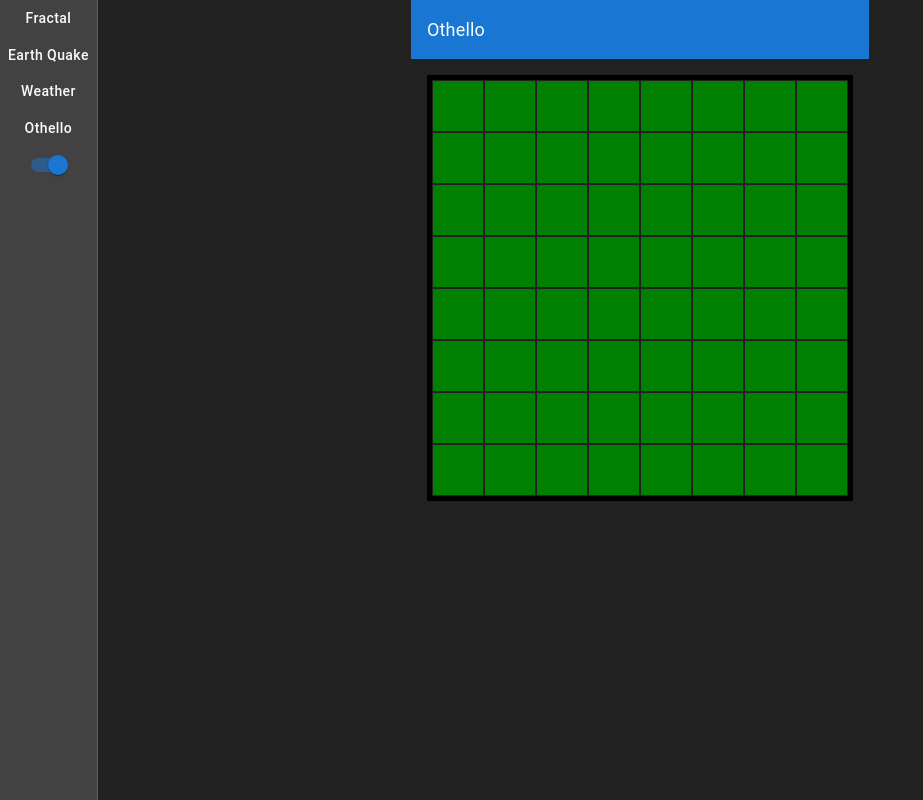
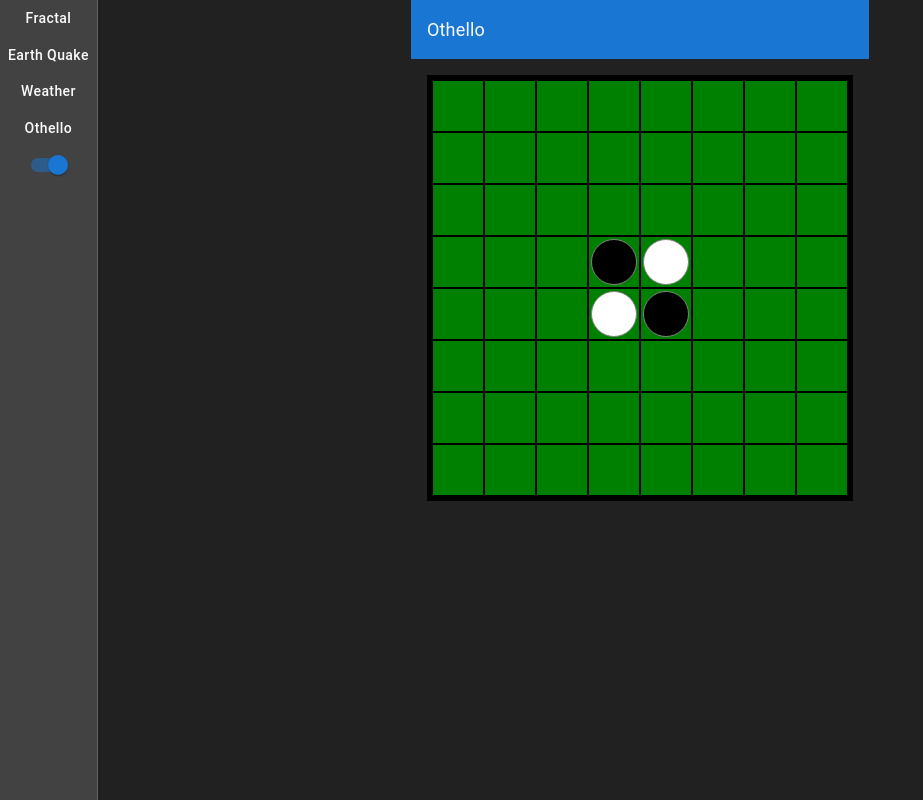
Before and after one commit to ClarenceLuk/web-app, a React (Create React App) app: page / in a window 1280 px wide. Both pictures are taken after a click on the button "Othello". Shown: the whole page, without its empty margins (0-923 px from the left). Built offline with nearby package versions, Linux system fonts and the light colour scheme.

Commit message:
added styles for black/white/valid moves

```diff
--- a/src/pages/othello/cell/cell.module.css
+++ b/src/pages/othello/cell/cell.module.css
@@ -4,3 +4,29 @@
   background-color: green;
   margin: 1px;
 }
+
+.black {
+  height: 46px;
+  width: 46px;
+  background-color: black;
+  border-radius: 50%;
+  margin: 2px;
+  border: 1px solid gray;
+}
+
+.white {
+  height: 46px;
+  width: 46px;
+  background-color: white;
+  border-radius: 50%;
+  margin: 2px;
+  border: 1px solid gray;
+}
+
+.valid {
+  height: 10px;
+  width: 10px;
+  background-color: darkslategray;
+  border-radius: 50%;
+  margin: 20px;
+}
--- a/src/pages/othello/cell/cell.tsx
+++ b/src/pages/othello/cell/cell.tsx
@@ -2,14 +2,30 @@ import React from "react";
 import styles from "./cell.module.css";
 
 interface CellProps {
-  value: string;
+  value: string; // 'B' for black, 'W' for white, or empty string
   row: number;
   col: number;
 }
 
+const Cell: React.FC<CellProps> = ({ value, row, col }) => {
+  const pieceClass = React.useMemo(() => {
+    switch (value) {
+      case "B":
+        return styles.black;
+      case "W":
+        return styles.white;
+      case "V":
+        return styles.valid;
+      default:
+        return "";
+    }
+  }, [value]); // Recalculate only when value changes
 
-const Cell: React.FC<CellProps> = ({ value, row, col }) => {
-  return <div className={styles.cell} />
-}
+  return (
+    <div className={styles.cell} key={`${value}-${row}-${col}`}>
+      <div className={pieceClass} />
+    </div>
+  );
+};
 
 export default Cell;
--- a/src/pages/othello/othello.module.css
+++ b/src/pages/othello/othello.module.css
@@ -5,4 +5,5 @@
 
 .board {
   border: 5px solid black;
+  background-color: black;
 }
--- a/src/pages/othello/othello.tsx
+++ b/src/pages/othello/othello.tsx
@@ -4,6 +4,10 @@ import styles from "./othello.module.css"
 
 const Othello = () => {
   const board: string[][] = Array.from({ length: 8 }, () => Array(8).fill(''));
+  board[4][4] = 'B'
+  board[3][3] = 'B'
+  board[4][3] = 'W'
+  board[3][4] = 'W'
 
   return (
     <div className={styles.board}>
```
